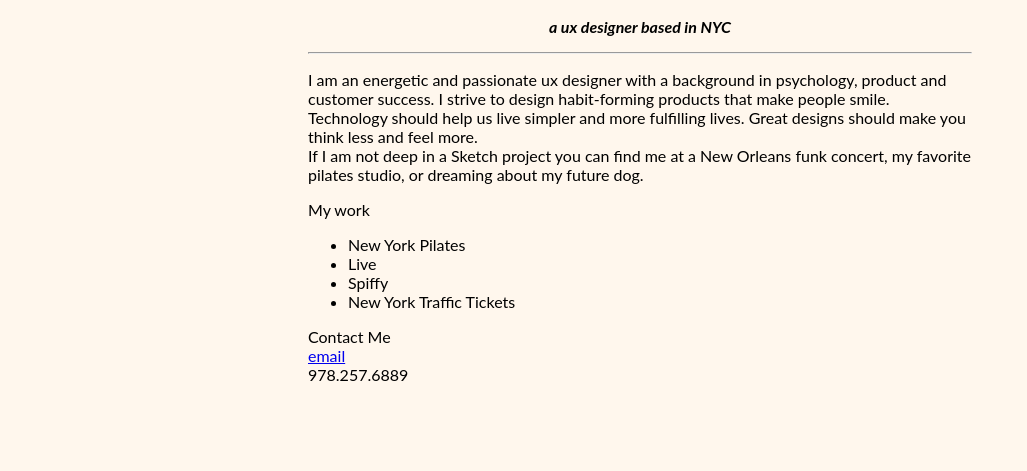
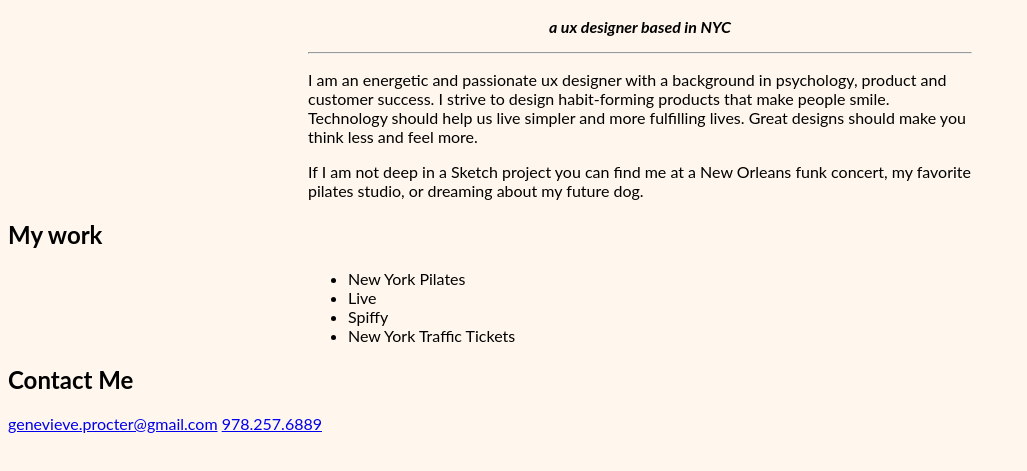
Before and after one commit to gen3vieve/gen3vieve.github.io, a plain HTML site: page unit_3/index.html in a window 1280 px wide. Shown: the part 299-770 px from the top of the page, without its empty margins (0-1027 px from the left). Drawn offline with Linux system fonts and the light colour scheme.

Commit message:
test upload unit 3 + corrections

```diff
--- a/unit_3/index.html
+++ b/unit_3/index.html
@@ -4,25 +4,22 @@
 	<title>Genevieve Procter</title>
 	<link rel="stylesheet" type="text/css" href="css/style.css">
 </head>
-	<body>
+<body>
 	<img src="images/newme.png" alt="photo of genevieve">
 	<h1>Hi, I'm Genevieve</h1>
 	<p id="slogan">a ux designer based in NYC</p>
 	<hr>
-	<p>I am an energetic and passionate ux designer with a background in psychology, product and customer success. I strive to design habit-forming products that make people smile. Technology should help us live simpler and more fulfilling lives. Great designs should make you think less and feel more. <br>
-
-	If I am not deep in a Sketch project you can find me at a New Orleans funk concert, my favorite pilates studio, or dreaming about my future dog.</p>
-	<p>My work</p>
+	<p>I am an energetic and passionate ux designer with a background in psychology, product and customer success. I strive to design habit-forming products that make people smile. Technology should help us live simpler and more fulfilling lives. Great designs should make you think less and feel more.</p>
+	<p>If I am not deep in a Sketch project you can find me at a New Orleans funk concert, my favorite pilates studio, or dreaming about my future dog.</p>
+	<h2>My work</h2>
 	<ul>
 		<li>New York Pilates</li>
 		<li>Live</li>
 		<li>Spiffy</li>
 		<li>New York Traffic Tickets</li>
 	</ul>
-	<p>Contact Me <br>
-	<a href="mailto:genevieve.procter@gmail.com?subject=Hello!">email</a> <br>
-	978.257.6889
-	</p>
-
-	</body>
+	<h2>Contact Me</h2>
+	<a href="mailto:genevieve.procter@gmail.com">genevieve.procter@gmail.com</a>
+	<a href="tel:+19782576889">978.257.6889</a>
+</body>
 </html>
```
